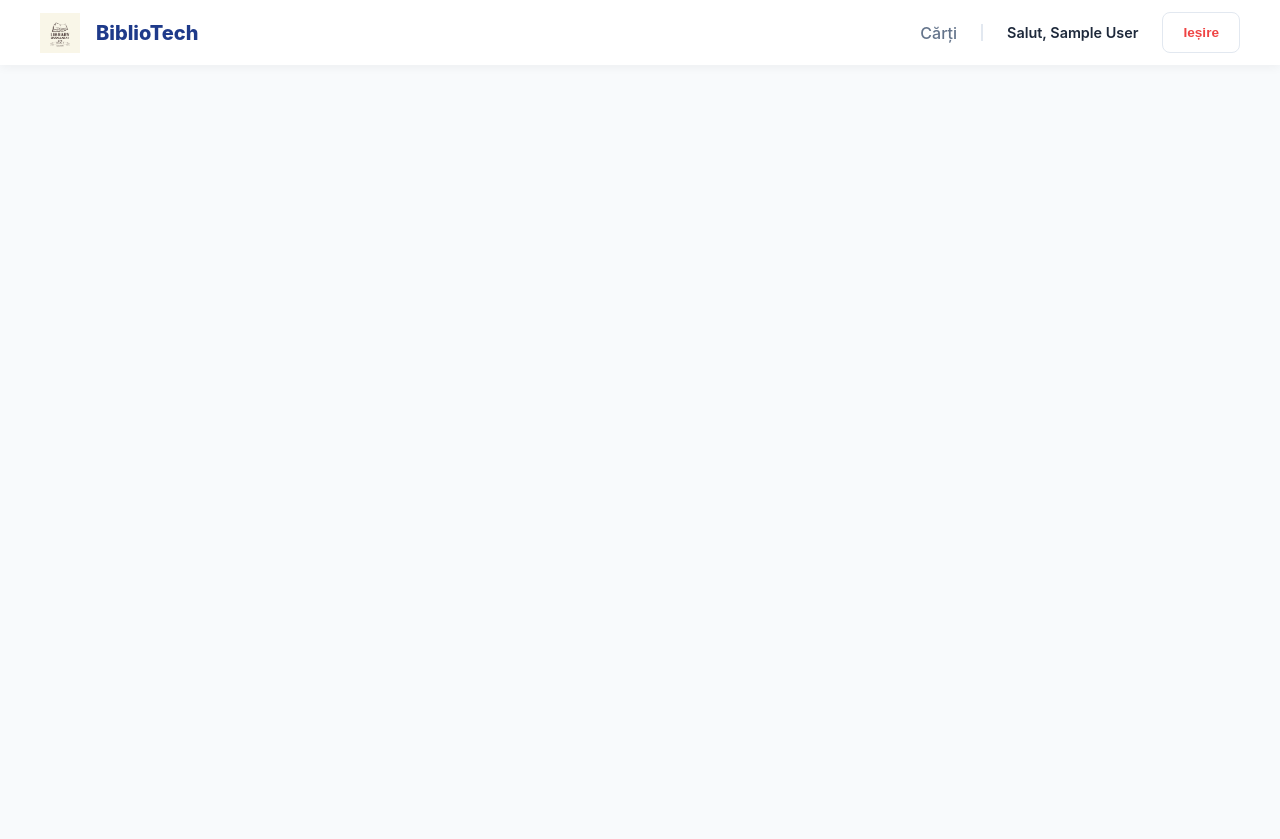
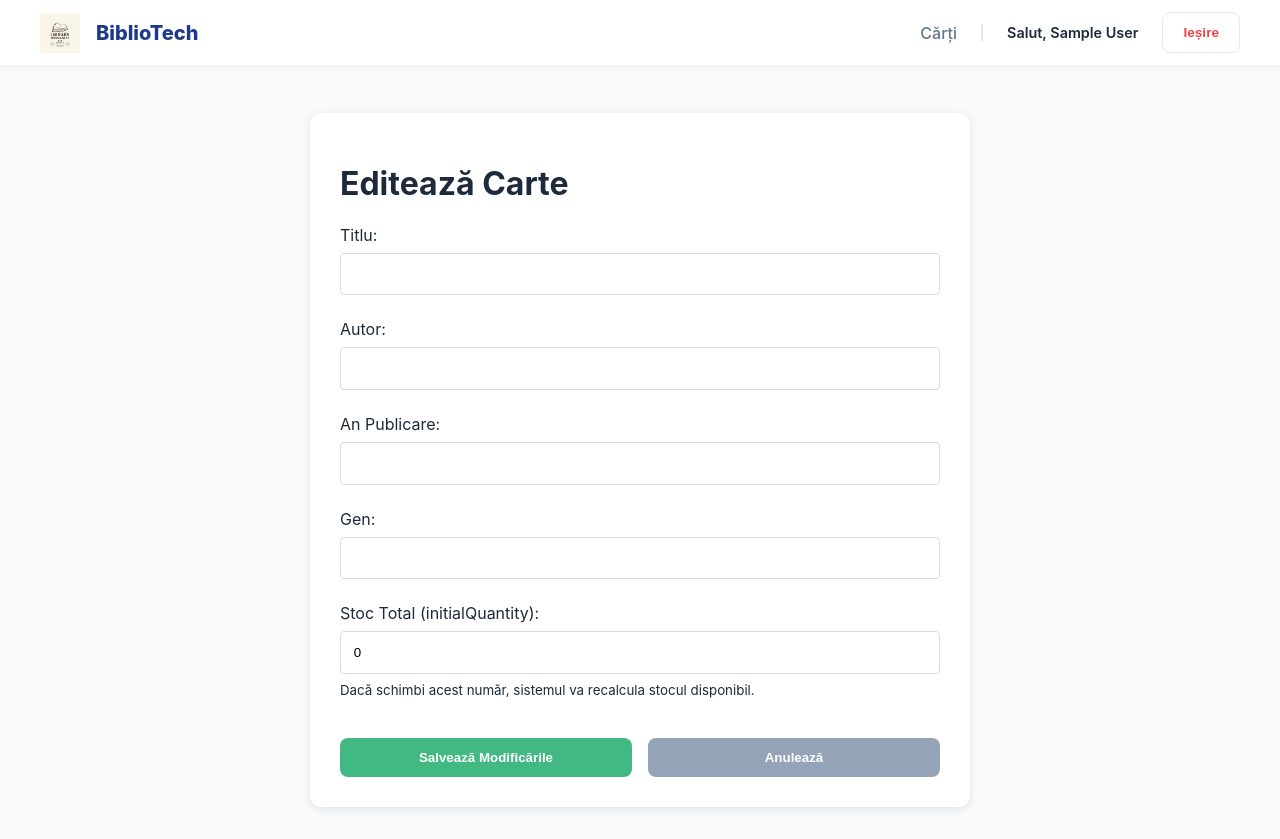
Before and after one commit to AnghelescuAdelina/Library-Management-App, a Vue app in the folder vue-app/: page /books/edit/1 in a window 1280 px wide. Before the commit the page ends 800 px from the top, so only its background shows below. Built offline with nearby package versions, Linux system fonts and the light colour scheme; no server answers; sample sign-in values are in the browser's storage.

Commit message:
Fixed again the borrowing and returning books logics and completed the edit form for admin

```diff
--- a/vue-app/src/router/index.js
+++ b/vue-app/src/router/index.js
@@ -43,7 +43,14 @@ const router = createRouter({
       name: 'history',
       component: () => import('../views/HistoryView.vue'),
       meta: {requiresAuth: true }
-    }
+    },
+
+   {
+    path: '/books/edit/:id',
+    name: 'edit-book',
+    component: () => import('../views/EditBookView.vue'),
+    meta: { requiresAdmin: true }
+   }
   ],
 })
 
--- a/vue-app/src/stores/books.js
+++ b/vue-app/src/stores/books.js
@@ -197,10 +197,10 @@ async function returnBook(bookId) {
     const data = await response.json()
     if (!response.ok) throw new Error(data.message || 'Eroare la returnare')
 
-    const bookIndex = books.value.findIndex(b => b.id === bookId)
-    if (bookIndex !== -1) {
-      books.value[bookIndex].currentQuantity += 1
-    }
+    //const bookIndex = books.value.findIndex(b => b.id === bookId)
+    //if (bookIndex !== -1) {
+    //  books.value[bookIndex].currentQuantity += 1
+    //}
     await fetchUserHistory()
     alert('Carte returnată cu succes!')
   } catch (err) {
--- a/vue-app/src/views/BookDetailsView.vue
+++ b/vue-app/src/views/BookDetailsView.vue
@@ -1,5 +1,5 @@
 <script setup>
-import { ref, onMounted } from 'vue'
+import { ref, onMounted, watch } from 'vue'
 import { useRoute, useRouter } from 'vue-router'
 import { useBooksStore } from '@/stores/books'
 import { useAuthStore } from '@/stores/auth'
@@ -14,20 +14,40 @@ const id = route.params.id
 const isEditing = ref(false)
 const bookData = ref({ title: '', author: '', publishedYear: '', currentQuantity: 0 })
 
+watch(
+  () => booksStore.books,
+  (newBooks) => {
+    const updatedBook = newBooks.find(b => b.id === id)
+    if (updatedBook) {
+      bookData.value = {
+        ...updatedBook,
+        quantity: updatedBook.initialQuantity
+      }
+    }
+  },
+  { deep: true }
+)
+
 onMounted(async () => {
+  booksStore.subscribeToBooks()
   const book = booksStore.books.find(b => b.id === id)
   if (book) {
-    bookData.value = { ...book }
+    bookData.value = { ...book, quantity: book.initialQuantity }
   } else {
     const fetchedBook = await booksStore.fetchBook(id)
     if(fetchedBook){
-        bookData.value={...fetchedBook}
+        bookData.value={...fetchedBook, quantity: fetchedBook.initialQuantity}
     }
   }
 })
 
 async function handleUpdate() {
-  await booksStore.updateBook(id, bookData.value)
+ const dataToUpdate = {
+    ...bookData.value,
+    quantity: Number(bookData.value.quantity)
+  }
+
+  await booksStore.updateBook(id, dataToUpdate)
   if (!booksStore.error) {
     isEditing.value = false
     alert('Cartea a fost actualizată!')
@@ -43,9 +63,10 @@ async function handleBorrow() {
 }
 
 async function handleReturn() {
-  await booksStore.returnBook(id)
-  if (!booksStore.error) {
-    bookData.value.currentQuantity += 1
+  try {
+    await booksStore.returnBook(id)
+  } catch (err) {
+    console.error("Eroare la returnare:", err)
   }
 }
 
@@ -95,11 +116,37 @@ async function handleDelete() {
       </div>
     </div>
 
-    <form v-else @submit.prevent="handleUpdate">
-      <div class="actions">
-        <button type="submit" class="save-btn">Salvează</button>
-        <button type="button" @click="isEditing = false" class="cancel-btn">Anulează</button>
-      </div>
+    <form v-else @submit.prevent="handleUpdate" class="edit-form">
+      <div class="form-group">
+    <label>Titlu:</label>
+    <input v-model="bookData.title" type="text" required />
+  </div>
+
+  <div class="form-group">
+    <label>Autor:</label>
+    <input v-model="bookData.author" type="text" required />
+  </div>
+
+  <div class="form-group">
+    <label>An Publicare:</label>
+    <input v-model.number="bookData.publishedYear" type="number" required />
+  </div>
+
+  <div class="form-group">
+    <label>Gen (optional):</label>
+    <input v-model="bookData.genre" type="text" />
+  </div>
+
+  <div class="form-group">
+    <label>Stoc Total (Număr total de exemplare):</label>
+    <input v-model.number="bookData.quantity" type="number" min="1" required />
+    <small>Modificarea acestui număr va ajusta capacitatea totală a bibliotecii.</small>
+  </div>
+
+  <div class="actions">
+    <button type="submit" class="save-btn">Salvează</button>
+    <button type="button" @click="isEditing = false" class="cancel-btn">Anulează</button>
+  </div>
     </form>
 
     <button @click="router.push('/books')" class="back-btn">← Înapoi la listă</button>
--- /dev/null
+++ b/vue-app/src/views/EditBookView.vue
@@ -0,0 +1,97 @@
+<script setup>
+import { ref, onMounted } from 'vue'
+import { useRoute, useRouter } from 'vue-router'
+import { useBooksStore } from '@/stores/books'
+
+const route = useRoute()
+const router = useRouter()
+const booksStore = useBooksStore()
+
+const bookData = ref({
+  title: '',
+  author: '',
+  publishedYear: '',
+  genre: '',
+  quantity: 0
+})
+
+const isLoading = ref(true)
+
+onMounted(async () => {
+  try {
+    const data = await booksStore.fetchBook(route.params.id)
+    if (data) {
+      bookData.value = {
+        title: data.title,
+        author: data.author,
+        publishedYear: data.publishedYear,
+        genre: data.genre,
+        quantity: data.initialQuantity
+      }
+    }
+  } finally {
+    isLoading.value = false
+  }
+})
+
+const handleUpdate = async () => {
+  try {
+    await booksStore.updateBook(route.params.id, bookData.value)
+    alert('Carte actualizată cu succes!')
+    router.push('/books')
+  } catch (error) {
+    alert('Eroare la actualizare: ' + error.message)
+  }
+}
+</script>
+
+<template>
+  <div class="container">
+    <h1>Editează Carte</h1>
+
+    <div v-if="isLoading">Se încarcă datele...</div>
+
+    <form v-else @submit.prevent="handleUpdate" class="edit-form">
+      <div class="form-group">
+        <label>Titlu:</label>
+        <input v-model="bookData.title" required type="text" />
+      </div>
+
+      <div class="form-group">
+        <label>Autor:</label>
+        <input v-model="bookData.author" required type="text" />
+      </div>
+
+      <div class="form-group">
+        <label>An Publicare:</label>
+        <input v-model.number="bookData.publishedYear" required type="number" />
+      </div>
+
+      <div class="form-group">
+        <label>Gen:</label>
+        <input v-model="bookData.genre" required type="text" />
+      </div>
+
+      <div class="form-group">
+        <label>Stoc Total (initialQuantity):</label>
+        <input v-model.number="bookData.quantity" required type="number" min="1" />
+        <small>Dacă schimbi acest număr, sistemul va recalcula stocul disponibil.</small>
+      </div>
+
+      <div class="actions">
+        <button type="submit" class="btn-save">Salvează Modificările</button>
+        <button type="button" @click="router.back()" class="btn-cancel">Anulează</button>
+      </div>
+    </form>
+  </div>
+</template>
+
+<style scoped>
+.container { max-width: 600px; margin: 2rem auto; padding: 2rem; background: #fff; border-radius: 8px; box-shadow: 0 2px 10px rgba(0,0,0,0.1); }
+.edit-form { display: flex; flex-direction: column; gap: 1.5rem; }
+.form-group { display: flex; flex-direction: column; gap: 0.5rem; }
+input { padding: 0.8rem; border: 1px solid #ddd; border-radius: 4px; }
+.actions { display: flex; gap: 1rem; margin-top: 1rem; }
+.btn-save { background: #42b983; color: white; border: none; padding: 0.8rem 1.5rem; border-radius: 4px; cursor: pointer; font-weight: bold; flex: 1; }
+.btn-cancel { background: #94a3b8; color: white; border: none; padding: 0.8rem 1.5rem; border-radius: 4px; cursor: pointer; flex: 1; }
+</style>
```
Also changed, not shown: 1 other file (tests, documents, lock files or other folders).
